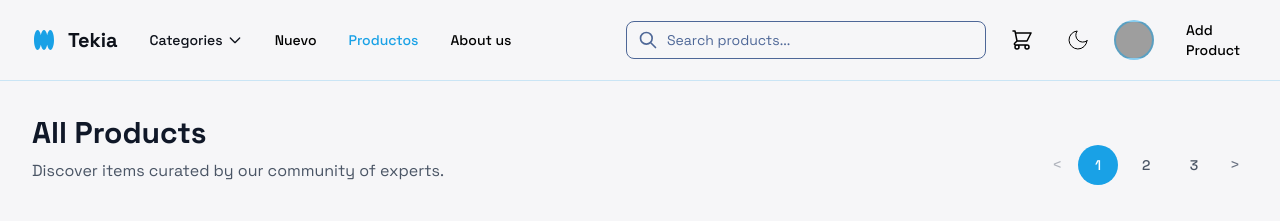
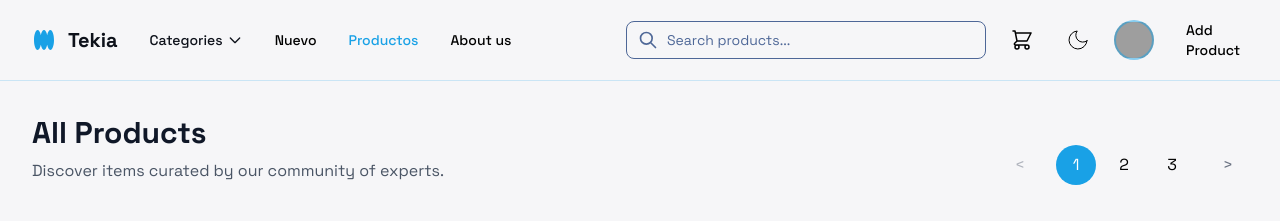
Before and after one commit to Alexmateos2/Marketplace, a React (Vite) app: page /products in a window 1280 px wide. Shown: the top 221 px of the page. Built offline with nearby package versions, Linux system fonts and the light colour scheme; grey boxes are pictures that could not be loaded.

Commit message:
paginacion con react-paginate para una mayor logica a la hora de manejar numerosas paginas de productos

```diff
--- a/package.json
+++ b/package.json
@@ -15,6 +15,7 @@
     "react": "^19.1.1",
     "react-dom": "^19.1.1",
     "react-icons": "^5.5.0",
+    "react-paginate": "^8.3.0",
     "react-router-dom": "^7.9.4",
     "tailwindcss": "^4.1.15"
   },
--- a/src/pages/Products/components/pagination.jsx
+++ b/src/pages/Products/components/pagination.jsx
@@ -1,4 +1,5 @@
 import React from "react";
+import ReactPaginate from "react-paginate";
 import ProductsItemList from "../../../shared/utils/ProductsItemList.jsx";
 
 const Pagination = ({ category, currentPage, itemsPerPage, onPageChange }) => {
@@ -6,58 +7,60 @@ const Pagination = ({ category, currentPage, itemsPerPage, onPageChange }) => {
   const filteredProducts = category
     ? products.filter((product) => product.category === category)
     : products;
-  const totalPages = Math.ceil(filteredProducts.length / itemsPerPage);
-  const scrollHandleChange = ()=>{
+
+  const pageCount = Math.ceil(filteredProducts.length / itemsPerPage);
+
+  const handlePageClick = (selectedItem) => {
+    onPageChange(selectedItem.selected + 1); // react-paginate usa índice 0
     window.scrollTo({ top: 20, behavior: "smooth" });
-  }
-  const pages = Array.from({ length: totalPages }, (_, i) => i + 1);
+  };
+
+  const handlePrev = () => {
+    if (currentPage > 1) onPageChange(currentPage - 1);
+    window.scrollTo({ top: 20, behavior: "smooth" });
+  };
+
+  const handleNext = () => {
+    if (currentPage < pageCount) onPageChange(currentPage + 1);
+    window.scrollTo({ top: 20, behavior: "smooth" });
+  };
 
   return (
-    <div className="flex items-center justify-center mt-8 ">
-      <nav aria-label="Pagination" className="flex items-center gap-2">
-        {/* Prev */}
+    <div className="flex justify-center mt-8 items-center gap-2">
+      {/* Flecha anterior */}
       <button
-          onClick={() => {
-            onPageChange(currentPage - 1);
-           scrollHandleChange();
-          }}
+        onClick={handlePrev}
         disabled={currentPage === 1}
-          className="p-2 rounded-full hover:bg-primary/10 dark:hover:bg-primary/20 text-gray-500 dark:text-gray-400 disabled:opacity-50"
+        className="w-10 h-10 flex items-center justify-center rounded-full cursor-pointer hover:bg-primary/10 dark:hover:bg-primary/20 text-gray-500 dark:text-gray-400 disabled:opacity-50"
       >
         {"<"}
       </button>
 
-        {/* Números de página */}
-        {pages.map((page) => (
+      <ReactPaginate
+        pageCount={pageCount}
+        forcePage={currentPage - 1}
+        marginPagesDisplayed={1}
+        pageRangeDisplayed={2}
+        onPageChange={handlePageClick}
+        containerClassName="flex items-center gap-2"
+        pageClassName="w-10 h-10 flex items-center justify-center rounded-full cursor-pointer transition-colors"
+        pageLinkClassName="w-full h-full flex items-center justify-center"
+        breakClassName="w-10 h-10 flex items-center justify-center text-gray-600 dark:text-subtle-dark"
+        activeClassName="bg-primary text-white font-display"
+        previousLabel={null}
+        nextLabel={null}
+      />
+
+      {/* Flecha siguiente */}
       <button
-            key={page}
-            onClick={() => {
-              onPageChange(page);
-              scrollHandleChange();
-            }}
-            className={`w-10 h-10 flex items-center justify-center rounded-full text-sm font-medium ${
-              page === currentPage
-                ? "bg-primary text-white font-bold"
-                : "hover:bg-primary/10 dark:hover:bg-primary/20 text-gray-600 dark:text-subtle-dark"
-            }`}
-          >
-            {page}
-          </button>
-        ))}
-
-        {/* Next */}
-        <button
-          onClick={() => {
-            onPageChange(currentPage + 1);
-           scrollHandleChange();
-          }}
-          disabled={currentPage === totalPages}
-          className="p-2 rounded-full hover:bg-primary/10 dark:hover:bg-primary/20 text-gray-500 dark:text-gray-400 disabled:opacity-50"
+        onClick={handleNext}
+        disabled={currentPage === pageCount}
+        className="w-10 h-10 flex items-center justify-center rounded-full cursor-pointer hover:bg-primary/10 dark:hover:bg-primary/20 text-gray-500 dark:text-gray-400 disabled:opacity-50"
       >
         {">"}
       </button>
-      </nav>
     </div>
   );
 };
+
 export default Pagination;
--- a/src/pages/Products/layout/ProductsLayout.jsx
+++ b/src/pages/Products/layout/ProductsLayout.jsx
@@ -33,7 +33,7 @@ const ProductsPage = ({ category }) => {
               category={category}
               currentPage={currentPage}
               itemsPerPage={itemsPerPage}
-              onPageChange={setCurrentPage} // <- Pasamos callback al hijo
+              onPageChange={setCurrentPage}
             />
             </div>
           </div>
```
Also changed, not shown: 1 other file (tests, documents, lock files or other folders). Lines whose indentation alone changed are shown as unchanged.
